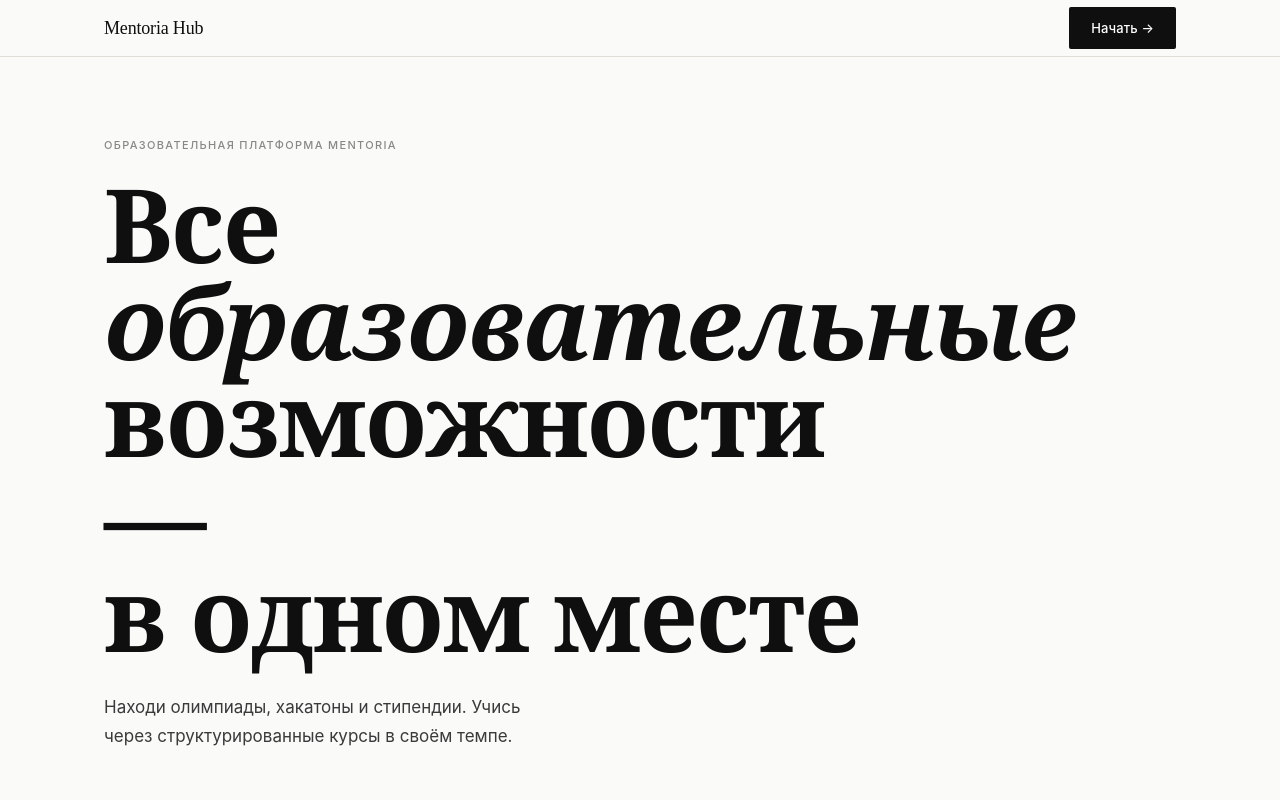
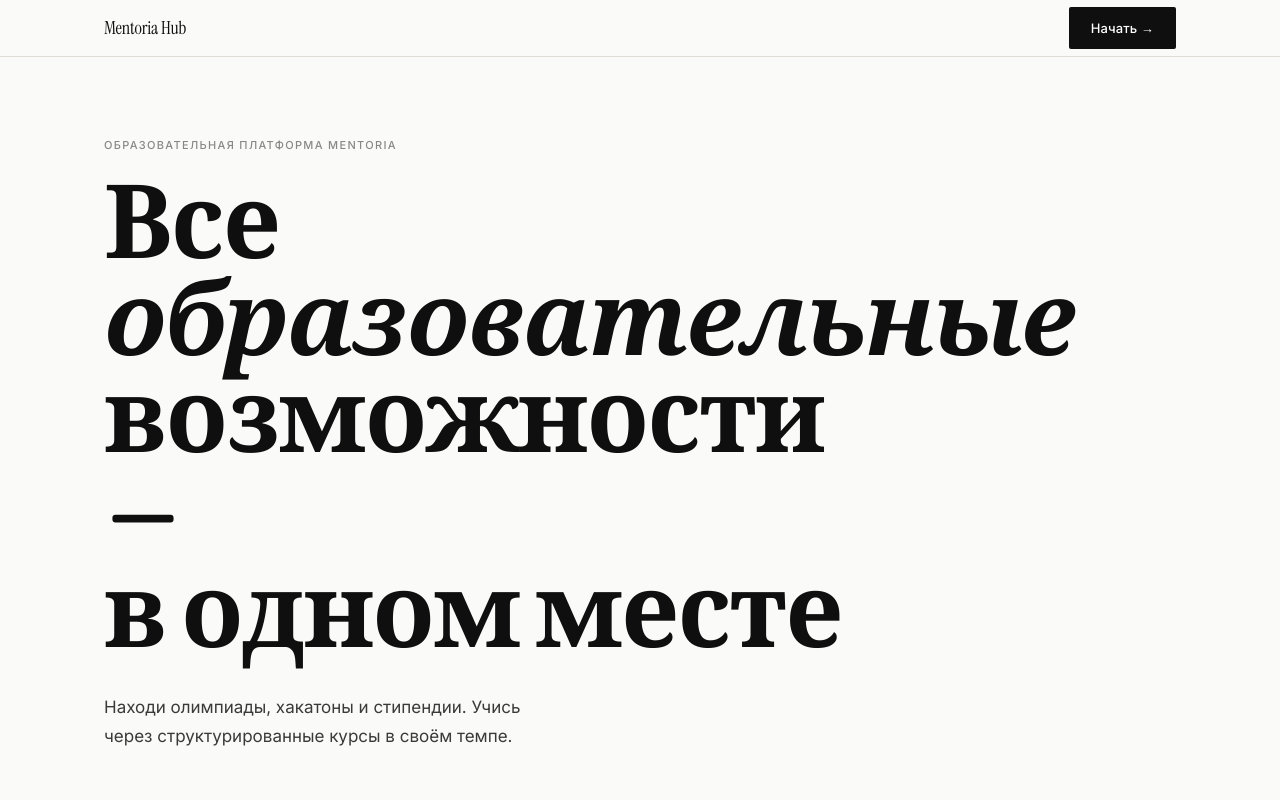
Before and after one commit to Jango1324/Mentoria, a Next.js app: page / in a window 1280 px wide. Shown: the top 800 px of the page. Built offline with nearby package versions, Linux system fonts and the light colour scheme.

Commit message:
Fix CSS import order

```diff
--- a/src/app/globals.css
+++ b/src/app/globals.css
@@ -1,8 +1,7 @@
+@import url('https://fonts.googleapis.com/css2?family=Instrument+Serif:ital@0;1&family=Inter:wght@300;400;500;600&display=swap');
 @tailwind base;
 @tailwind components;
 @tailwind utilities;
-
-@import url('https://fonts.googleapis.com/css2?family=Instrument+Serif:ital@0;1&family=Inter:wght@300;400;500;600&display=swap');
 
 :root {
   --ink: #0f0f0f;
```
